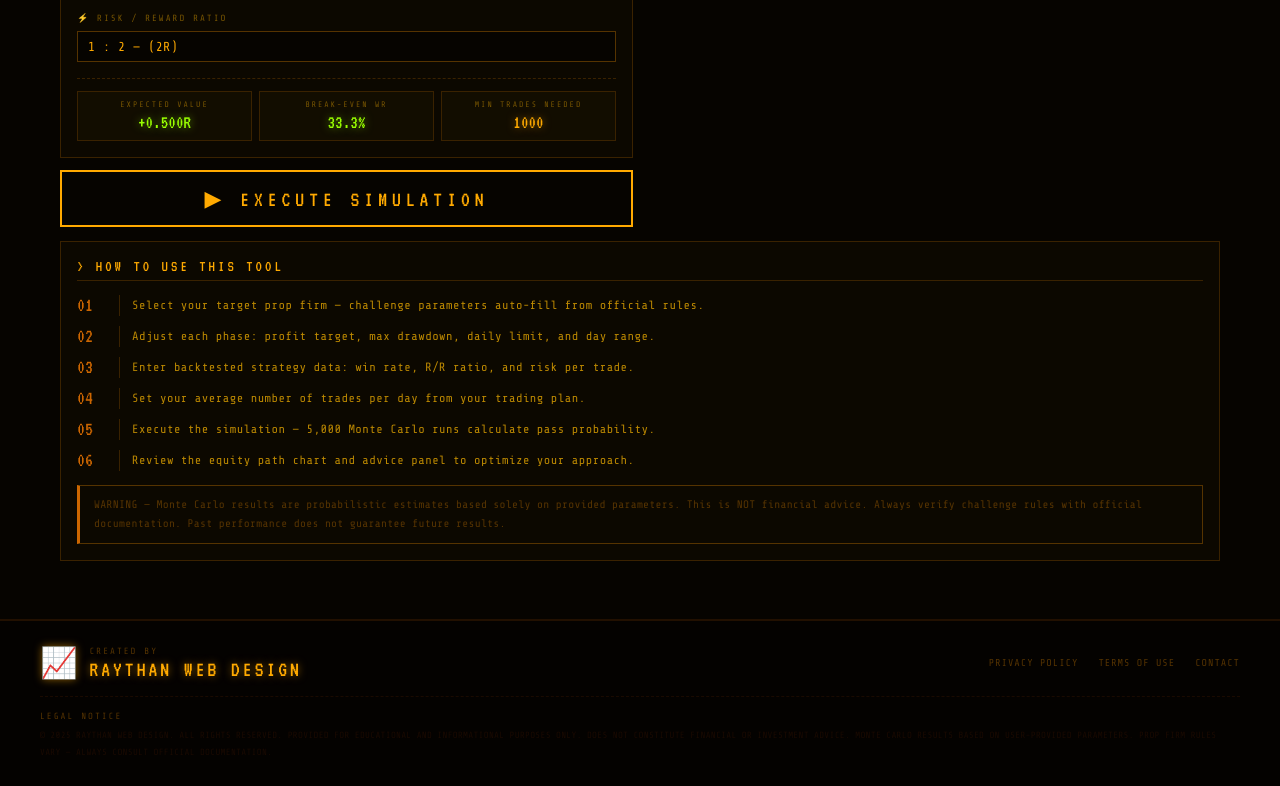
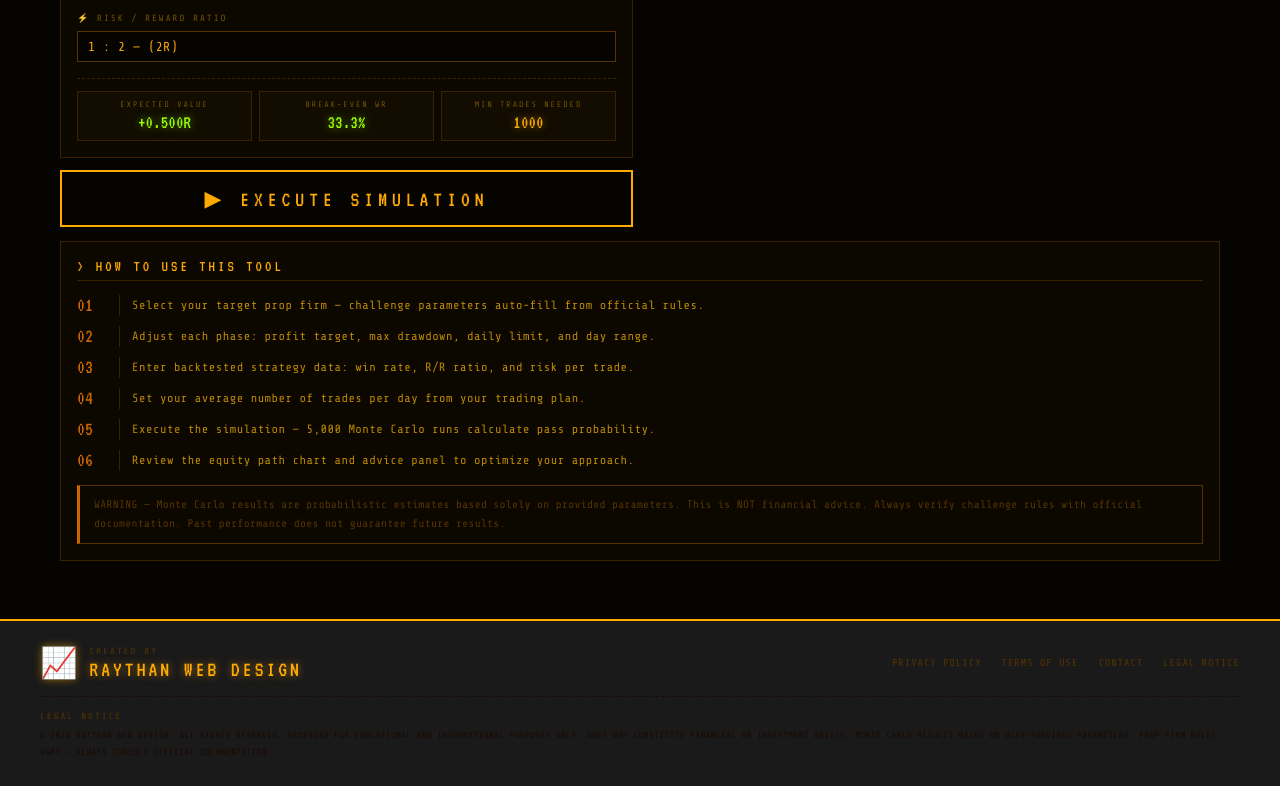
Before and after one commit to rayankhavc/FundedCalc, an Astro site: page / in a window 1280 px wide. Shown: the part 832-1618 px from the top of the page. Built offline with nearby package versions, Linux system fonts and the light colour scheme; Astro itself is replaced by a stand-in of ours.

Commit message:
Maj footer et drapeaux v2 FundedCalc

```diff
--- a/src/components/App.jsx/App.jsx
+++ b/src/components/App.jsx/App.jsx
@@ -154,8 +154,8 @@ const TR = {
     ],
     disclaimer:"WARNING — Monte Carlo results are probabilistic estimates based solely on provided parameters. This is NOT financial advice. Always verify challenge rules with official documentation. Past performance does not guarantee future results.",
     by:"CREATED BY",leg:"LEGAL NOTICE",
-    legTxt:"© 2025 RAYTHAN WEB DESIGN. ALL RIGHTS RESERVED. PROVIDED FOR EDUCATIONAL AND INFORMATIONAL PURPOSES ONLY. DOES NOT CONSTITUTE FINANCIAL OR INVESTMENT ADVICE. MONTE CARLO RESULTS BASED ON USER-PROVIDED PARAMETERS. PROP FIRM RULES VARY — ALWAYS CONSULT OFFICIAL DOCUMENTATION.",
-    priv:"PRIVACY POLICY",terms:"TERMS OF USE",cont:"CONTACT",
+    legTxt:"© 2026 RAYTHAN WEB DESIGN. ALL RIGHTS RESERVED. PROVIDED FOR EDUCATIONAL AND INFORMATIONAL PURPOSES ONLY. DOES NOT CONSTITUTE FINANCIAL OR INVESTMENT ADVICE. MONTE CARLO RESULTS BASED ON USER-PROVIDED PARAMETERS. PROP FIRM RULES VARY — ALWAYS CONSULT OFFICIAL DOCUMENTATION.",
+    priv:"PRIVACY POLICY",terms:"TERMS OF USE",cont:"CONTACT",legNotice:"LEGAL NOTICE",
     excellent:"EXCELLENT",high:"HIGH",moderate:"MODERATE",low:"LOW",vlow:"VERY LOW",
     firmph:"ENTER FIRM NAME",
   },
@@ -190,8 +190,8 @@ const TR = {
     ],
     disclaimer:"AVERTISSEMENT — Les résultats Monte Carlo sont des estimations basées uniquement sur les paramètres fournis. Ce n'est PAS un conseil financier. Vérifiez toujours les règles officielles. Les performances passées ne garantissent pas les performances futures.",
     by:"CRÉÉ PAR",leg:"MENTIONS LÉGALES",
-    legTxt:"© 2025 RAYTHAN WEB DESIGN. TOUS DROITS RÉSERVÉS. FOURNI À TITRE ÉDUCATIF ET INFORMATIF UNIQUEMENT. NE CONSTITUE PAS UN CONSEIL FINANCIER OU D'INVESTISSEMENT. LES RÉSULTATS MONTE CARLO SONT BASÉS UNIQUEMENT SUR LES PARAMÈTRES FOURNIS. LES RÈGLES DES PROP FIRMS VARIENT — CONSULTEZ TOUJOURS LA DOCUMENTATION OFFICIELLE.",
-    priv:"POLITIQUE CONFIDENTIALITÉ",terms:"CONDITIONS D'UTILISATION",cont:"CONTACT",
+    legTxt:"© 2026 RAYTHAN WEB DESIGN. TOUS DROITS RÉSERVÉS. FOURNI À TITRE ÉDUCATIF ET INFORMATIF UNIQUEMENT. NE CONSTITUE PAS UN CONSEIL FINANCIER OU D'INVESTISSEMENT. LES RÉSULTATS MONTE CARLO SONT BASÉS UNIQUEMENT SUR LES PARAMÈTRES FOURNIS. LES RÈGLES DES PROP FIRMS VARIENT — CONSULTEZ TOUJOURS LA DOCUMENTATION OFFICIELLE.",
+    priv:"POLITIQUE CONFIDENTIALITÉ",terms:"CONDITIONS D'UTILISATION",cont:"CONTACT",legNotice:"MENTIONS LÉGALES",
     excellent:"EXCELLENTE",high:"ÉLEVÉE",moderate:"MODÉRÉE",low:"FAIBLE",vlow:"TRÈS FAIBLE",
     firmph:"ENTREZ LE NOM DE LA FIRM",
   },
@@ -521,7 +521,7 @@ export default function App() {
           </div>
           <button onClick={() => setLang(l => l === "en" ? "fr" : "en")}
             style={{ background: "var(--bg2)", border: "1px solid var(--dimb)", color: "var(--amber)", padding: "6px 14px", cursor: "pointer", fontFamily: "var(--mono)", fontSize: 11, letterSpacing: 2 }}>
-            [{lang === "en" ? "FR" : "EN"}]
+            [{lang === "en" ? "🇫🇷 FR" : "🇬🇧 EN"}]
           </button>
         </div>
       </header>
@@ -791,7 +791,7 @@ export default function App() {
       </main>
 
       {/* ══ FOOTER ══════════════════════════════════════════════════ */}
-      <footer style={{ marginTop: 36, borderTop: "2px solid #221000", background: "#040200", padding: "24px 24px" }}>
+      <footer style={{ marginTop: 36, borderTop: "2px solid #ffaa00", background: "#1a1a1a", padding: "24px 24px" }}>
         <div style={{ maxWidth: 1200, margin: "0 auto" }}>
           <div style={{ display: "flex", justifyContent: "space-between", alignItems: "center", flexWrap: "wrap", gap: 14, marginBottom: 16 }}>
             <div style={{ display: "flex", alignItems: "center", gap: 12 }}>
@@ -802,7 +802,7 @@ export default function App() {
               </div>
             </div>
             <div style={{ display: "flex", gap: 20 }}>
-              {[t.priv, t.terms, t.cont].map(l => (
+              {[t.priv, t.terms, t.cont, t.legNotice].map(l => (
                 <span key={l} onClick={() => setModalType(l)} style={{ color: "var(--dimb)", fontSize: 10, cursor: "pointer", letterSpacing: 1, transition: "color .15s" }}
                   onMouseEnter={e => e.target.style.color = "var(--amber3)"}
                   onMouseLeave={e => e.target.style.color = "var(--dimb)"}>
```
